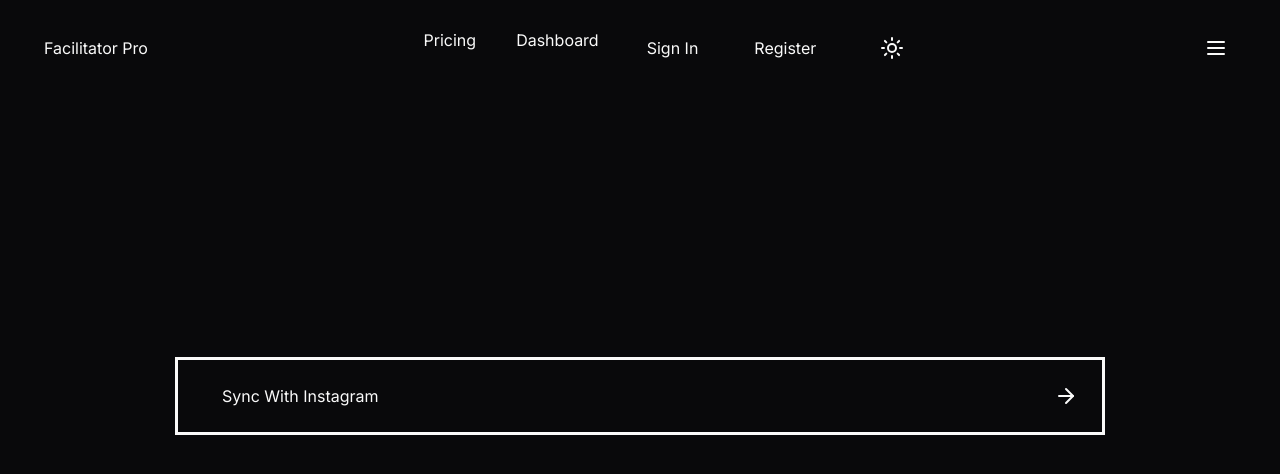
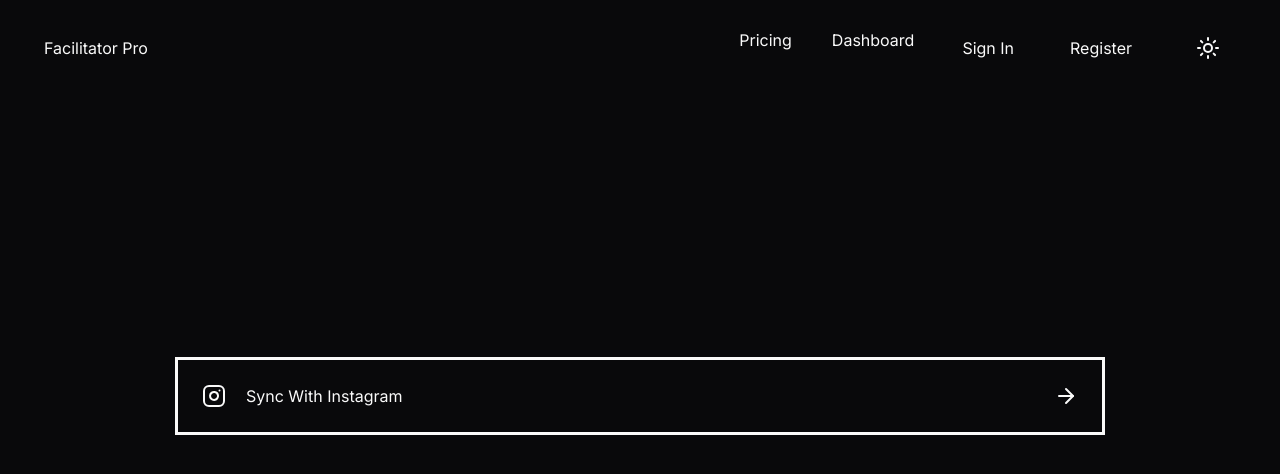
Before and after one commit to TajTelesford/facilitatorpro, a Next.js app: page /dashboard in a window 1280 px wide. Shown: the top 474 px of the page. Built offline with nearby package versions, Linux system fonts and the light colour scheme; no server answers.

Commit message:
Navbar Changes

```diff
--- a/app/(dashboard)/(routes)/dashboard/page.tsx
+++ b/app/(dashboard)/(routes)/dashboard/page.tsx
@@ -1,3 +1,4 @@
+"use client";
 import DashboardIntegrationCard from "@/components/dashboardintegrationcard";
 import { SignedIn } from "@clerk/nextjs";
 import React from "react";
@@ -5,7 +6,28 @@ import React from "react";
 export default function Dashboard() {
   return (
     <div className="mt-60 p-6 flex flex-col items-center">
-      <DashboardIntegrationCard />
+      <DashboardIntegrationCard
+        onClick={() => console.log("CLICKED DIV")}
+        apiCallback={() => console.log("API")}
+        icon={
+          <svg
+            xmlns="http://www.w3.org/2000/svg"
+            width="24"
+            height="24"
+            viewBox="0 0 24 24"
+            fill="none"
+            stroke="currentColor"
+            stroke-width="2"
+            stroke-linecap="round"
+            stroke-linejoin="round"
+            className="lucide lucide-instagram"
+          >
+            <rect width="20" height="20" x="2" y="2" rx="5" ry="5" />
+            <path d="M16 11.37A4 4 0 1 1 12.63 8 4 4 0 0 1 16 11.37z" />
+            <line x1="17.5" x2="17.51" y1="6.5" y2="6.5" />
+          </svg>
+        }
+      />
     </div>
   );
 }
--- a/components/dashboardintegrationcard.tsx
+++ b/components/dashboardintegrationcard.tsx
@@ -1,13 +1,78 @@
+import { IntegrationCardProp } from "@/app/api/util";
 import { ArrowLeft, ArrowRight } from "lucide-react";
-import instagram from "../public/instagram.svg";
-const DashboardIntegrationCard = () => {
+import { useState } from "react";
+
+const DashboardIntegrationCard = ({
+  onClick: IntegrationApiCallback,
+  apiCallback: ApiCallBack,
+  icon: Icon,
+}: IntegrationCardProp) => {
+  const [isFormVisible, setFormVisible] = useState(false);
+
+  const handleArrowClick = () => {
+    setFormVisible(!isFormVisible);
+  };
   return (
-    <div className="flex outline justify-between w-3/4 p-6">
-      <div className="flex gap-5">
-        <instagram />
-        <span>Sync With Instagram</span>
+    <div className="flex flex-col outline justify-between w-3/4 p-6 cursor-pointer">
+      <div onClick={handleArrowClick} className="flex justify-between gap-5">
+        <div className="flex gap-5">
+          {Icon}
+          <span>Sync With Instagram</span>
+        </div>
+        <ArrowRight />
       </div>
-      <ArrowRight />
+      {isFormVisible && (
+        <div className="mt-4 w-full">
+          {/* Your form content goes here */}
+          <form className="w-full">
+            <div className="mb-4">
+              <label
+                className="block text-gray-700 text-sm font-bold mb-2"
+                htmlFor="username"
+              >
+                Username
+              </label>
+              <input
+                className="shadow appearance-none border rounded w-full py-2 px-3 text-gray-700 leading-tight focus:outline-none focus:shadow-outline"
+                id="username"
+                type="text"
+                placeholder="Username"
+              />
+            </div>
+            <div className="mb-6">
+              <label
+                className="block text-gray-700 text-sm font-bold mb-2"
+                htmlFor="password"
+              >
+                Password
+              </label>
+              <input
+                className="shadow appearance-none border border-red-500 rounded w-full py-2 px-3 text-gray-700 mb-3 leading-tight focus:outline-none focus:shadow-outline"
+                id="password"
+                type="password"
+                placeholder="******************"
+              />
+              <p className="text-red-500 text-xs italic">
+                Please choose a password.
+              </p>
+            </div>
+            <div className="flex items-center justify-between">
+              <button
+                className="bg-blue-500 hover:bg-blue-700 text-white font-bold py-2 px-4 rounded focus:outline-none focus:shadow-outline"
+                type="button"
+              >
+                Sign In
+              </button>
+              <a
+                className="inline-block align-baseline font-bold text-sm text-blue-500 hover:text-blue-800"
+                href="#"
+              >
+                Forgot Password?
+              </a>
+            </div>
+          </form>
+        </div>
+      )}
     </div>
   );
 };
--- a/components/navbar.tsx
+++ b/components/navbar.tsx
@@ -77,7 +77,7 @@ const Navbar = () => {
         </div>
 
         {/* Menu button for smaller screens */}
-        <div className="mNav:hidden m-2 p-5">
+        <div className="lg/3:hidden m-2 p-5">
           <Button variant="ghost" size="icon" onClick={toggleMenu}>
             {menuOpen ? <X /> : <Menu />}
           </Button>
--- a/next.config.mjs
+++ b/next.config.mjs
@@ -1,4 +1,12 @@
 /** @type {import('next').NextConfig} */
-const nextConfig = {};
+
+import withImages from 'next-images'
+
+const nextConfig = withImages({
+  fileExtensions: ["jpg", "jpeg", "png", "gif", "webp", "svg"],
+  webpack(config, options) {
+    return config;
+  },
+});
 
 export default nextConfig;
--- a/package.json
+++ b/package.json
@@ -18,6 +18,7 @@
     "clsx": "^2.1.1",
     "lucide-react": "^0.424.0",
     "next": "14.2.5",
+    "next-images": "^1.8.5",
     "react": "^18",
     "react-dom": "^18",
     "tailwind-merge": "^2.4.0",
```
Also changed, not shown: app/api/util.ts (+7 -0 lines), 1 other file (tests, documents, lock files or other folders).
